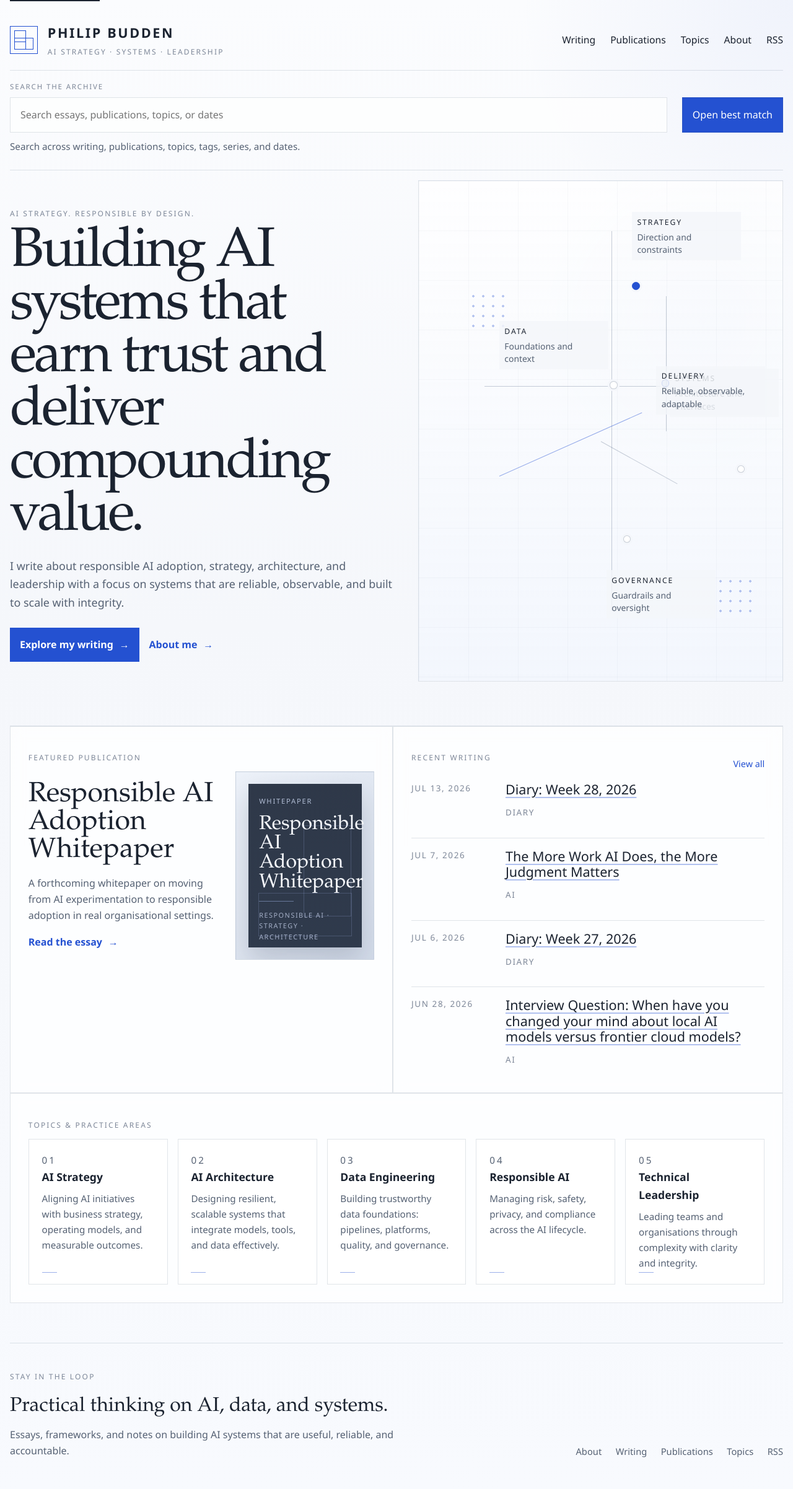
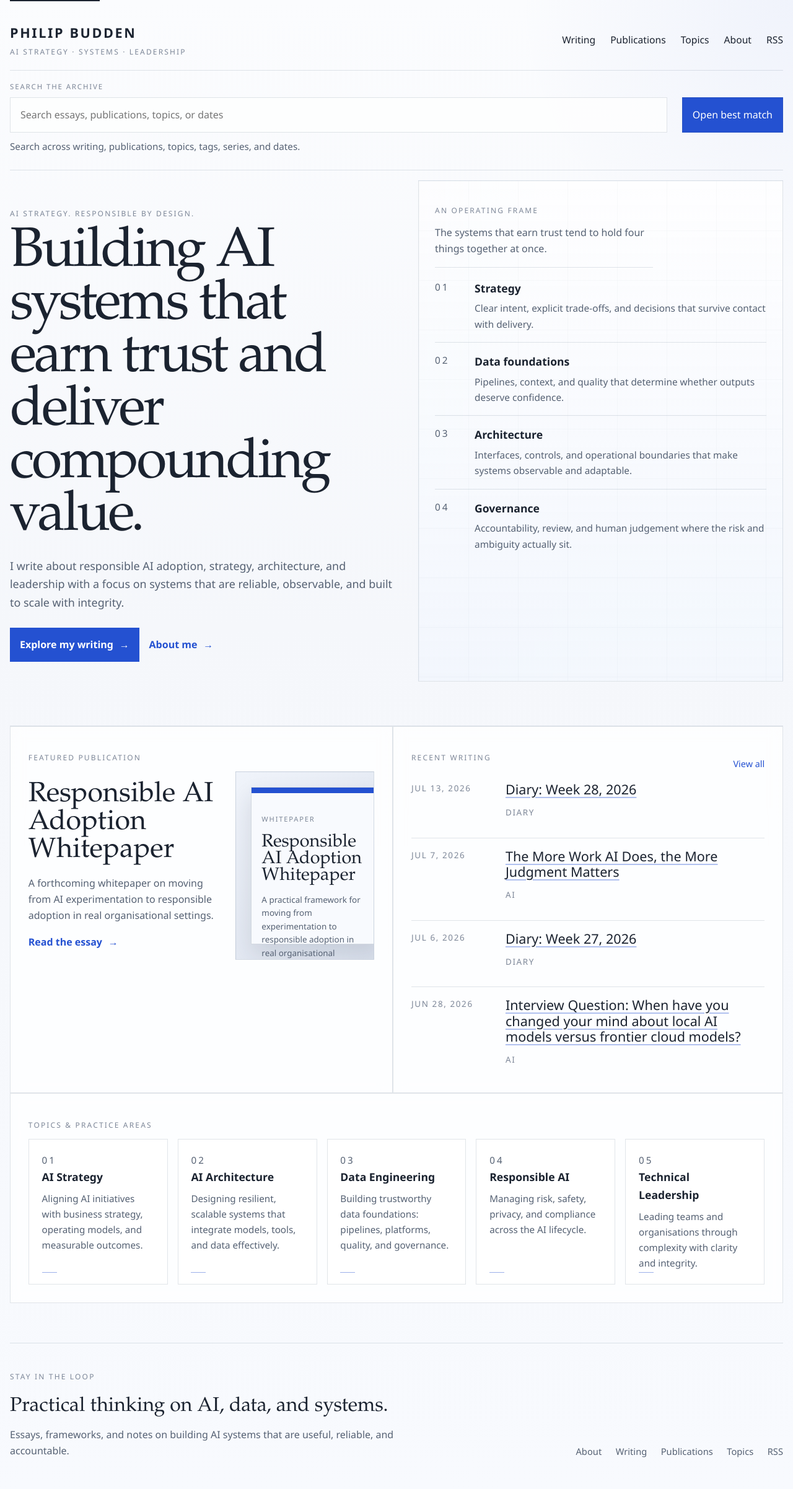
Before and after one commit to philbudden/blog, a Jekyll site: the page built from index.html, in a window 1280 px wide. Shown: the whole page at 62% size. Built offline with Jekyll 4.4.1, drawn with Linux system fonts in a browser that asks for light colours.

Commit message:
site: simplify brand and hero treatment

```diff
--- a/_includes/site-header.html
+++ b/_includes/site-header.html
@@ -1,11 +1,6 @@
 <header class="site-header">
   <div class="site-header__bar">
     <a class="site-brand" href="{{ '/' | relative_url }}" aria-label="Philip Budden, home">
-      <span class="site-brand__mark" aria-hidden="true">
-        <span></span>
-        <span></span>
-        <span></span>
-      </span>
       <span class="site-brand__copy">
         <span class="site-brand__name">Philip Budden</span>
         <span class="site-brand__descriptor">AI strategy · systems · leadership</span>
--- a/assets/css/site.css
+++ b/assets/css/site.css
@@ -109,35 +109,9 @@ input {
 .site-brand {
   display: inline-flex;
   align-items: center;
-  gap: 1rem;
+  gap: 0.75rem;
   color: inherit;
   text-decoration: none;
-}
-
-.site-brand__mark {
-  position: relative;
-  width: 2.8rem;
-  height: 2.8rem;
-  border: 1px solid var(--accent);
-  display: inline-block;
-}
-
-.site-brand__mark span {
-  position: absolute;
-  display: block;
-  border: 1px solid var(--accent);
-}
-
-.site-brand__mark span:nth-child(1) {
-  inset: 1.1rem 0.35rem 0.35rem 0.35rem;
-}
-
-.site-brand__mark span:nth-child(2) {
-  inset: 0.35rem 1.1rem 1.1rem 0.35rem;
-}
-
-.site-brand__mark span:nth-child(3) {
-  inset: 1.1rem 1.1rem 0.35rem 0.35rem;
 }
 
 .site-brand__copy {
@@ -348,154 +322,83 @@ input {
   color: #fff;
 }
 
-.systems-graphic {
+.hero-framework {
   position: relative;
   min-height: 28rem;
-  overflow: hidden;
+  padding: 1.6rem;
   background:
-    linear-gradient(180deg, rgba(255, 255, 255, 0.78), rgba(243, 247, 253, 0.92)),
-    radial-gradient(circle at 78% 28%, rgba(36, 81, 209, 0.08), transparent 16rem);
+    linear-gradient(180deg, rgba(255, 255, 255, 0.84), rgba(243, 247, 253, 0.96)),
+    linear-gradient(90deg, rgba(36, 81, 209, 0.04), transparent 18rem);
   border: 1px solid var(--line);
 }
 
-.systems-graphic__field {
+.hero-framework::before {
+  content: "";
   position: absolute;
   inset: 0;
   background-image:
     linear-gradient(var(--line) 1px, transparent 1px),
     linear-gradient(90deg, var(--line) 1px, transparent 1px);
   background-size: 5rem 5rem;
-  opacity: 0.26;
+  opacity: 0.18;
+  pointer-events: none;
 }
 
-.systems-graphic__axis,
-.systems-graphic__path {
-  position: absolute;
-  background: var(--line-strong);
+.hero-framework__header,
+.hero-framework__list {
+  position: relative;
+  z-index: 1;
 }
 
-.systems-graphic__axis--x {
-  left: 18%;
-  right: 12%;
-  top: 41%;
-  height: 1px;
+.hero-framework__header {
+  max-width: 22rem;
+  padding-bottom: 1rem;
+  border-bottom: 1px solid var(--line);
 }
 
-.systems-graphic__axis--y {
-  top: 10%;
-  bottom: 14%;
-  left: 53%;
-  width: 1px;
+.hero-framework__header p:last-child {
+  margin: 0;
+  color: var(--ink-soft);
+  font-size: 1rem;
 }
 
-.systems-graphic__path--primary {
-  left: 22%;
-  width: 43%;
-  top: 59%;
-  height: 1px;
-  transform: rotate(-24deg);
-  transform-origin: left center;
-  background: rgba(36, 81, 209, 0.48);
+.hero-framework__list {
+  display: grid;
+  gap: 1rem;
+  margin-top: 1.2rem;
 }
 
-.systems-graphic__path--secondary {
-  left: 50%;
-  width: 24%;
-  top: 52%;
-  height: 1px;
-  transform: rotate(29deg);
-  transform-origin: left center;
+.hero-framework__item {
+  display: grid;
+  grid-template-columns: 3rem minmax(0, 1fr);
+  gap: 1rem;
+  padding-top: 1rem;
+  border-top: 1px solid var(--line);
 }
 
-.systems-graphic__path--vertical {
-  top: 23%;
-  left: 68%;
-  height: 27%;
-  width: 1px;
+.hero-framework__item:first-child {
+  padding-top: 0;
+  border-top: 0;
 }
 
-.systems-graphic__node {
-  position: absolute;
-  width: 0.8rem;
-  height: 0.8rem;
-  border-radius: 50%;
-  background: var(--surface-strong);
-  border: 1.5px solid var(--line-strong);
-  box-shadow: 0 0 0 0.2rem rgba(245, 247, 251, 0.95);
+.hero-framework__index {
+  margin: 0;
+  color: var(--accent);
+  font-size: 0.8rem;
+  letter-spacing: 0.18em;
 }
 
-.systems-graphic__node--origin { left: 52.4%; top: 40%; }
-.systems-graphic__node--strategy { left: 58.6%; top: 20.2%; background: var(--accent); border-color: var(--accent); }
-.systems-graphic__node--systems { left: 66.7%; top: 39.6%; background: rgba(36, 81, 209, 0.18); border-color: var(--accent); }
-.systems-graphic__node--delivery { left: 87.5%; top: 56.8%; }
-.systems-graphic__node--governance { left: 56.1%; top: 70.8%; }
-
-.systems-graphic__cluster {
-  position: absolute;
-  display: grid;
-  grid-template-columns: repeat(4, 0.34rem);
-  gap: 0.55rem;
+.hero-framework__item h2 {
+  margin: 0 0 0.35rem;
+  font-size: 1.1rem;
+  font-weight: 600;
 }
 
-.systems-graphic__cluster::before,
-.systems-graphic__cluster::after,
-.systems-graphic__cluster div {
-  content: "";
+.hero-framework__item p {
+  margin: 0;
+  color: var(--ink-soft);
+  font-size: 0.96rem;
 }
-
-.systems-graphic__cluster::before,
-.systems-graphic__cluster::after,
-.systems-graphic__cluster {
-  color: transparent;
-}
-
-.systems-graphic__cluster--signals {
-  right: 7.5%;
-  bottom: 13%;
-}
-
-.systems-graphic__cluster--evidence {
-  left: 13.5%;
-  top: 22%;
-}
-
-.systems-graphic__cluster--signals,
-.systems-graphic__cluster--evidence {
-  width: 4rem;
-  height: 4rem;
-  background-image:
-    radial-gradient(circle, rgba(36, 81, 209, 0.46) 0.1rem, transparent 0.12rem);
-  background-size: 1rem 1rem;
-  opacity: 0.7;
-}
-
-.systems-graphic__annotation {
-  position: absolute;
-  display: grid;
-  gap: 0.25rem;
-  max-width: 11rem;
-  background: rgba(245, 247, 251, 0.82);
-  padding: 0.4rem 0.55rem 0.45rem;
-}
-
-.systems-graphic__annotation span {
-  font-size: 0.76rem;
-  text-transform: uppercase;
-  letter-spacing: 0.16em;
-  color: var(--ink);
-}
-
-.systems-graphic__annotation small {
-  color: var(--ink-soft);
-  font-size: 0.87rem;
-  line-height: 1.45;
-}
-
-.systems-graphic__annotation--strategy { top: 6.2%; left: 58.5%; }
-.systems-graphic__annotation--systems { top: 37.5%; left: 69%; }
-.systems-graphic__annotation--delivery { top: 37%; right: 4.8%; }
-.systems-graphic__annotation--governance { left: 51.5%; bottom: 12.5%; }
-.systems-graphic__annotation--data { top: 28%; left: 22%; }
 
 .home-grid {
   grid-template-columns: minmax(0, 1.06fr) minmax(0, 1.08fr);
@@ -556,74 +459,69 @@ input {
   position: relative;
   overflow: hidden;
   background:
-    linear-gradient(135deg, rgba(236, 241, 249, 0.95), rgba(209, 218, 233, 0.95));
+    linear-gradient(135deg, rgba(239, 243, 250, 0.95), rgba(216, 223, 236, 0.95));
   border: 1px solid var(--line);
 }
 
-.publication-plate {
+.publication-sheet {
   position: absolute;
-  inset: 1.2rem;
+  inset: 1.5rem auto 1.5rem 1.5rem;
+  width: 13rem;
   display: grid;
-  align-content: start;
-  gap: 0.8rem;
-  padding: 1.2rem 1.1rem 1rem;
-  background:
-    linear-gradient(180deg, rgba(33, 43, 60, 0.93), rgba(44, 55, 73, 0.98));
-  color: #f7f9fd;
-  box-shadow: 0 20px 40px rgba(30, 40, 61, 0.18);
+  grid-template-rows: 0.55rem auto 1fr auto;
+  gap: 0.9rem;
+  padding: 0;
+  background: #f8fafe;
+  color: var(--ink);
+  box-shadow: 0 16px 34px rgba(30, 40, 61, 0.12);
+  border: 1px solid rgba(59, 79, 107, 0.2);
 }
 
-.publication-plate::before,
-.publication-plate::after {
-  content: "";
-  position: absolute;
-  inset: auto;
-  border: 1px solid rgba(162, 183, 234, 0.22);
+.publication-sheet__band {
+  background: var(--accent);
 }
 
-.publication-plate::before {
-  left: 1rem;
-  right: 1rem;
-  bottom: 1.1rem;
-  height: 4.4rem;
+.publication-sheet__body {
+  display: grid;
+  gap: 0.9rem;
+  padding: 1.15rem 1rem 0.95rem;
 }
 
-.publication-plate::after {
-  top: 4.2rem;
-  bottom: 3.1rem;
-  right: 1.1rem;
-  width: 4.8rem;
-}
-
-.publication-plate__eyebrow {
+.publication-sheet__eyebrow {
   margin: 0;
-  color: rgba(210, 222, 248, 0.8);
+  color: var(--ink-faint);
   text-transform: uppercase;
   letter-spacing: 0.16em;
   font-size: 0.7rem;
 }
 
-.publication-plate h3 {
+.publication-sheet h3 {
   margin: 0;
   font-family: var(--font-display);
-  font-size: 2rem;
-  line-height: 0.98;
+  font-size: 1.8rem;
+  line-height: 0.95;
   font-weight: 400;
 }
 
-.publication-plate__rule {
-  width: 3.5rem;
-  height: 1px;
-  background: rgba(162, 183, 234, 0.5);
+.publication-sheet__summary {
+  margin: 0;
+  color: var(--ink-soft);
+  font-size: 0.84rem;
+  line-height: 1.6;
 }
 
-.publication-plate__meta {
-  margin: auto 0 0;
-  color: rgba(210, 222, 248, 0.72);
+.publication-sheet__footer {
+  margin-top: auto;
+  padding-top: 0.8rem;
+  border-top: 1px solid var(--line);
+  display: flex;
+  justify-content: space-between;
+  gap: 1rem;
+  color: var(--ink-faint);
   text-transform: uppercase;
   letter-spacing: 0.14em;
-  font-size: 0.68rem;
-  line-height: 1.6;
+  font-size: 0.62rem;
+  line-height: 1.5;
 }
 
 .writing-list {
@@ -1072,13 +970,13 @@ input {
     gap: 0.8rem 1rem;
   }
 
-  .systems-graphic {
+  .hero-framework {
     min-height: 22rem;
   }
 
-  .systems-graphic__annotation {
-    max-width: 8.5rem;
-    padding: 0.3rem 0.4rem;
+  .publication-sheet {
+    width: auto;
+    right: 1.5rem;
   }
 
   .writing-list__item {
--- a/index.html
+++ b/index.html
@@ -19,41 +19,42 @@ body_class: page-home
         <a class="action-link" href="{{ '/about/' | relative_url }}">About me</a>
       </div>
     </div>
-    <div class="systems-graphic" aria-hidden="true">
-      <div class="systems-graphic__field"></div>
-      <div class="systems-graphic__axis systems-graphic__axis--x"></div>
-      <div class="systems-graphic__axis systems-graphic__axis--y"></div>
-      <div class="systems-graphic__node systems-graphic__node--origin"></div>
-      <div class="systems-graphic__node systems-graphic__node--strategy"></div>
-      <div class="systems-graphic__node systems-graphic__node--systems"></div>
-      <div class="systems-graphic__node systems-graphic__node--delivery"></div>
-      <div class="systems-graphic__node systems-graphic__node--governance"></div>
-      <div class="systems-graphic__path systems-graphic__path--primary"></div>
-      <div class="systems-graphic__path systems-graphic__path--secondary"></div>
-      <div class="systems-graphic__path systems-graphic__path--vertical"></div>
-      <div class="systems-graphic__cluster systems-graphic__cluster--signals"></div>
-      <div class="systems-graphic__cluster systems-graphic__cluster--evidence"></div>
-      <div class="systems-graphic__annotation systems-graphic__annotation--strategy">
-        <span>Strategy</span>
-        <small>Direction and constraints</small>
+    <aside class="hero-framework" aria-label="Operating frame">
+      <div class="hero-framework__header">
+        <p class="section-kicker">An operating frame</p>
+        <p>The systems that earn trust tend to hold four things together at once.</p>
       </div>
-      <div class="systems-graphic__annotation systems-graphic__annotation--systems">
-        <span>Systems</span>
-        <small>Architecture and interfaces</small>
+      <div class="hero-framework__list">
+        <article class="hero-framework__item">
+          <p class="hero-framework__index">01</p>
+          <div>
+            <h2>Strategy</h2>
+            <p>Clear intent, explicit trade-offs, and decisions that survive contact with delivery.</p>
+          </div>
+        </article>
+        <article class="hero-framework__item">
+          <p class="hero-framework__index">02</p>
+          <div>
+            <h2>Data foundations</h2>
+            <p>Pipelines, context, and quality that determine whether outputs deserve confidence.</p>
+          </div>
+        </article>
+        <article class="hero-framework__item">
+          <p class="hero-framework__index">03</p>
+          <div>
+            <h2>Architecture</h2>
+            <p>Interfaces, controls, and operational boundaries that make systems observable and adaptable.</p>
+          </div>
+        </article>
+        <article class="hero-framework__item">
+          <p class="hero-framework__index">04</p>
+          <div>
+            <h2>Governance</h2>
+            <p>Accountability, review, and human judgement where the risk and ambiguity actually sit.</p>
+          </div>
+        </article>
       </div>
-      <div class="systems-graphic__annotation systems-graphic__annotation--delivery">
-        <span>Delivery</span>
-        <small>Reliable, observable, adaptable</small>
-      </div>
-      <div class="systems-graphic__annotation systems-graphic__annotation--governance">
-        <span>Governance</span>
-        <small>Guardrails and oversight</small>
-      </div>
-      <div class="systems-graphic__annotation systems-graphic__annotation--data">
-        <span>Data</span>
-        <small>Foundations and context</small>
-      </div>
-    </div>
+    </aside>
   </header>
 
   <section class="home-grid">
@@ -67,11 +68,17 @@ body_class: page-home
             <a class="action-link" href="{{ featured_publication.url | relative_url }}">Read the essay</a>
           </div>
           <div class="feature-publication__art" aria-hidden="true">
-            <div class="publication-plate">
-              <p class="publication-plate__eyebrow">{{ featured_publication.publication_kind | default: "Publication" }}</p>
-              <h3>{{ featured_publication.title }}</h3>
-              <div class="publication-plate__rule"></div>
-              <p class="publication-plate__meta">Responsible AI · strategy · architecture</p>
+            <div class="publication-sheet">
+              <div class="publication-sheet__band"></div>
+              <div class="publication-sheet__body">
+                <p class="publication-sheet__eyebrow">{{ featured_publication.publication_kind | default: "Publication" }}</p>
+                <h3>{{ featured_publication.title }}</h3>
+                <p class="publication-sheet__summary">A practical framework for moving from experimentation to responsible adoption in real organisational settings.</p>
+                <div class="publication-sheet__footer">
+                  <span>Philip Budden</span>
+                  <span>Edition 01</span>
+                </div>
+              </div>
             </div>
           </div>
         </div>
```
